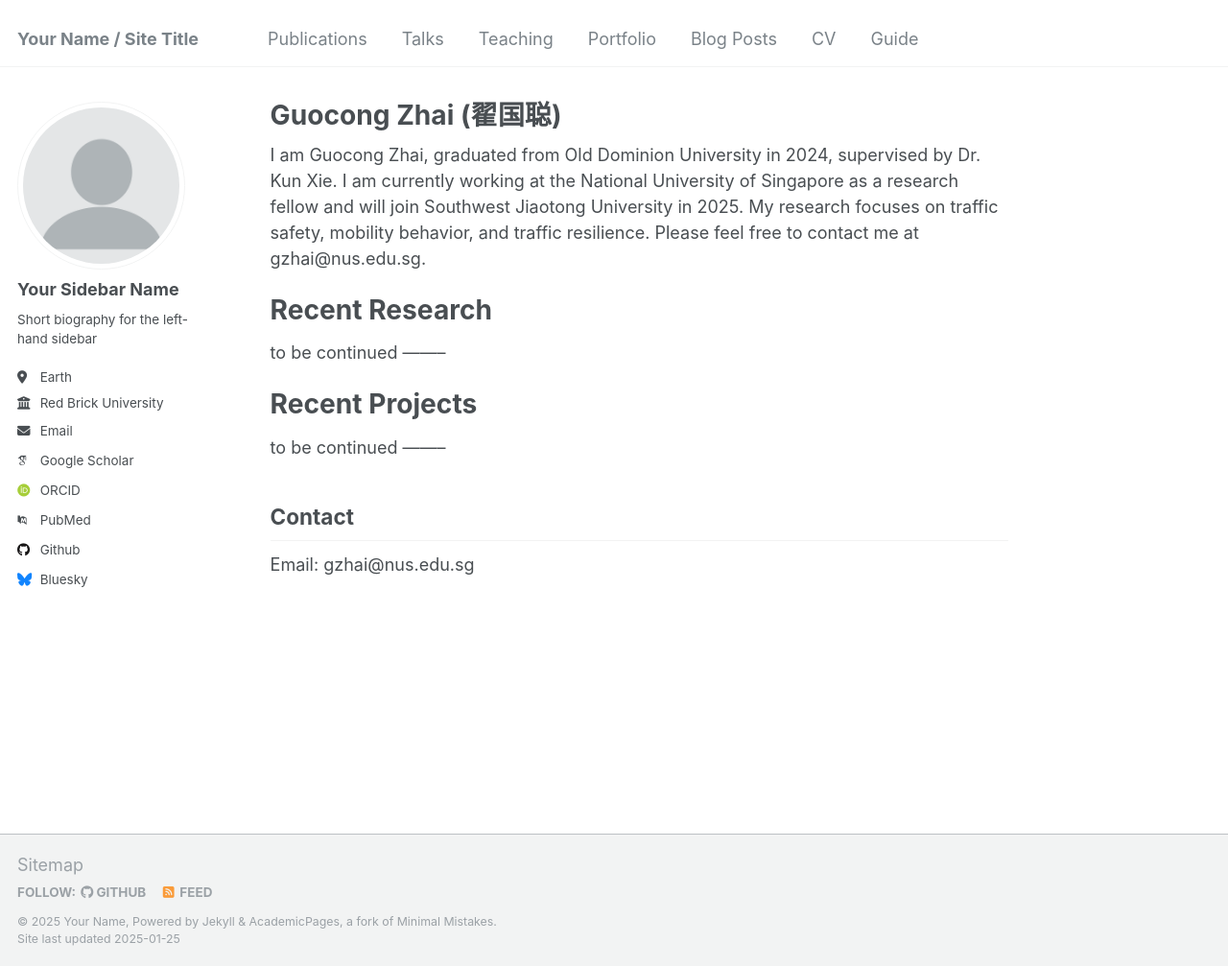
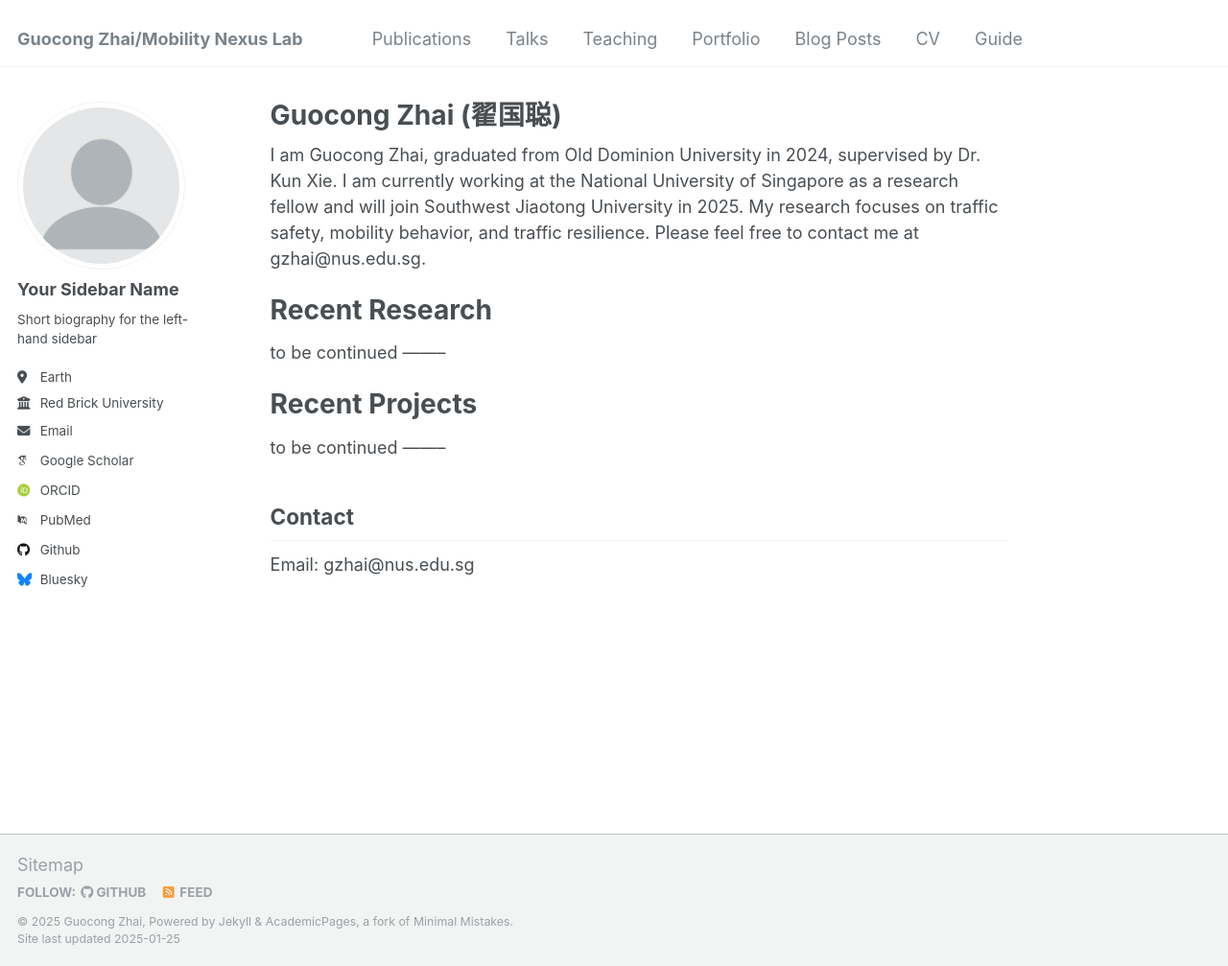
Before and after one commit to gzhai001/gzhai001.github.io, a Jekyll site: the page built from _pages/about.md, in a window 1280 px wide and 1007 px high. Shown: the whole window at 96% size. Built offline with Jekyll 4.4.1, drawn with Linux system fonts in a browser that asks for light colours; some web fonts are replaced.

Commit message:
Update _config.yml

```diff
--- a/_config.yml
+++ b/_config.yml
@@ -8,11 +8,11 @@
 
 # Basic Site Settings
 locale                   : "en-US"
-title                    : "Your Name / Site Title"
+title                    : "Guocong Zhai/Mobility Nexus Lab"
 title_separator          : "-"
-name                     : &name "Your Name"
+name                     : &name "Guocong Zhai"
 description              : &description "personal description"
-url                      : https://academicpages.github.io # the base hostname & protocol for your site e.g. "https://[your GitHub username].github.io"
+url                      : https://gzhai001.github.io
 baseurl                  : "" # the subpath of your site, e.g. "/blog"
 repository               : "gzhai001/gzhai001.github.io"
 
```
